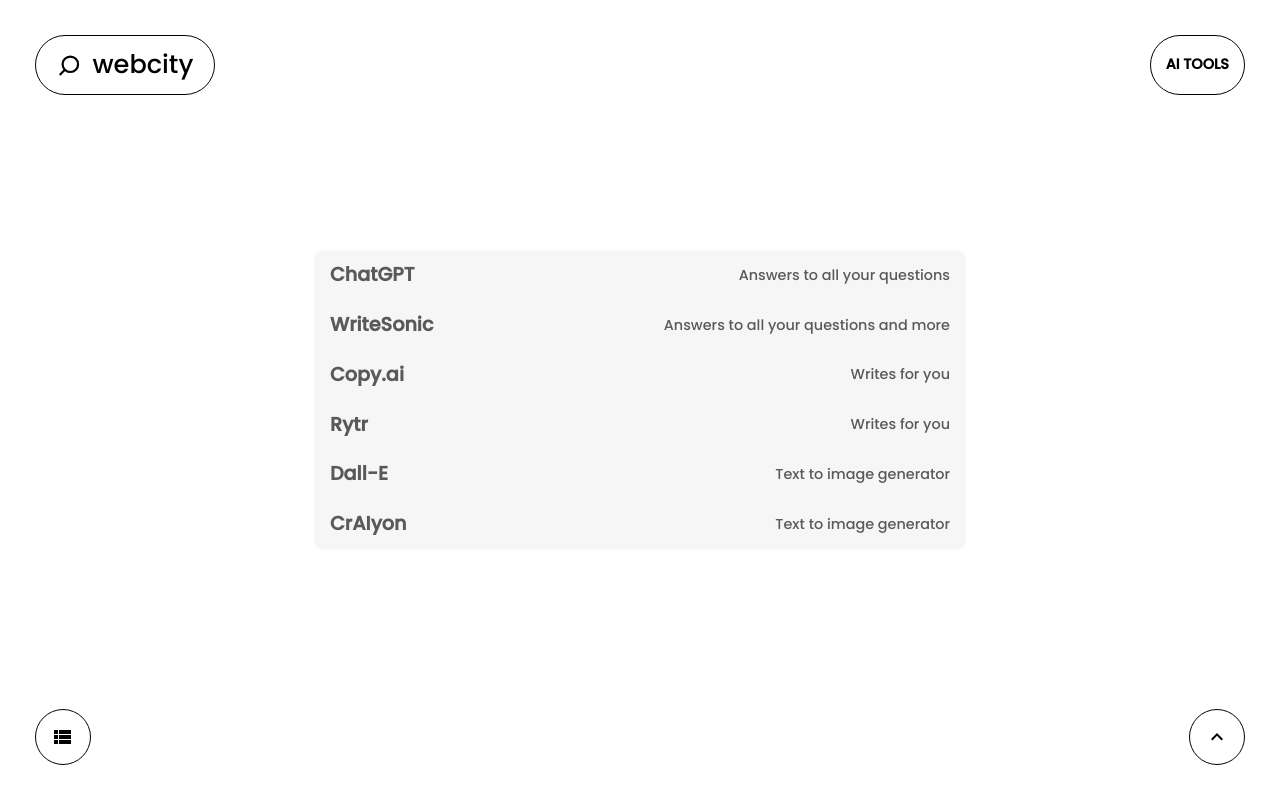
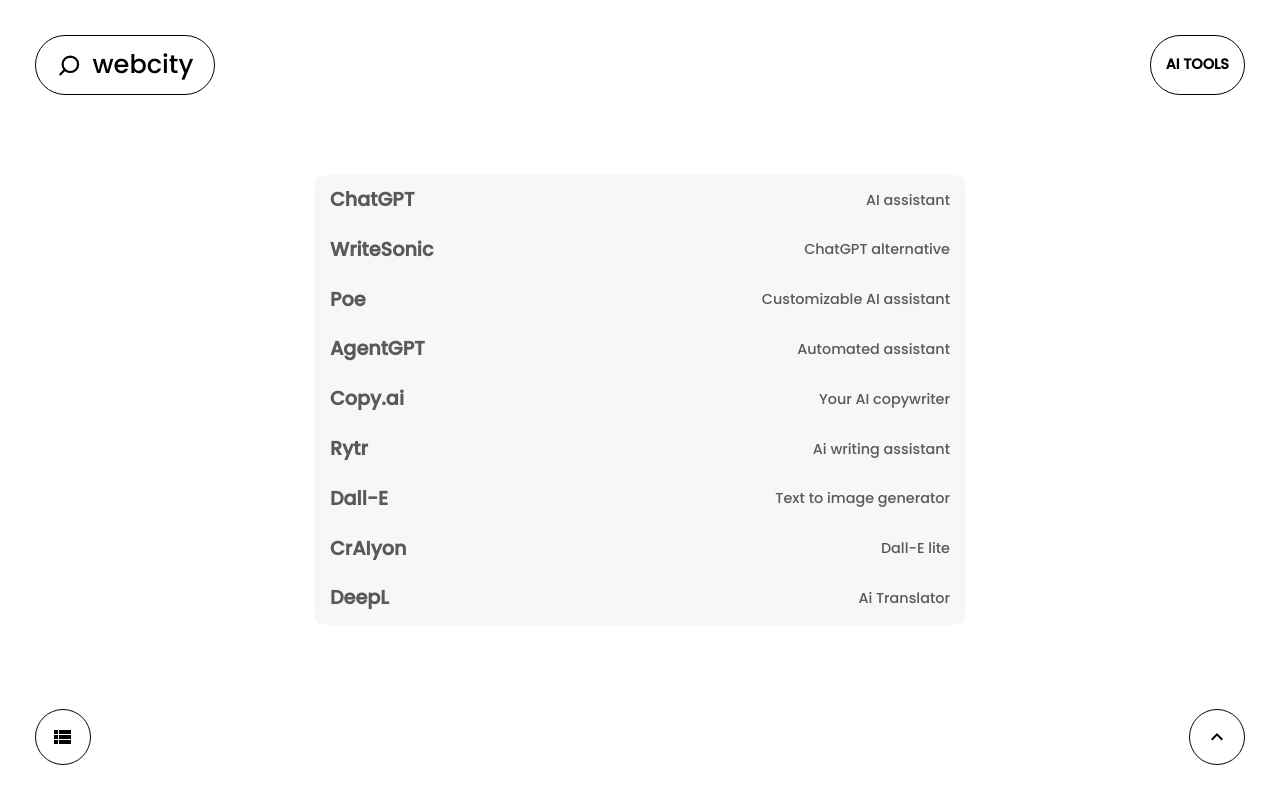
Before and after one commit to M8N-MatanDessaur/webcity-ui-prototype, a React (Create React App) app: page /aitools in a window 1280 px wide. Built offline with nearby package versions, Linux system fonts and the light colour scheme.

Commit message:
Added more tools to the toolbx

```diff
--- a/src/Pages/ToolboxPages/AiTools.jsx
+++ b/src/Pages/ToolboxPages/AiTools.jsx
@@ -9,22 +9,32 @@ import PageIndicator from "../../Components/PageIndicator";
 const links = [
     {
         title: "ChatGPT",
-        description: "Answers to all your questions",
+        description: "AI assistant",
         link: "https://chat.openai.com/"
     },
     {
         title: "WriteSonic",
-        description: "Answers to all your questions and more",
+        description: "ChatGPT alternative",
         link: "https://writesonic.com/"
     },
     {
+        title: "Poe",
+        description: "Customizable AI assistant",
+        link:"https://poe.com/"
+    },
+    {
+        title:"AgentGPT",
+        description:"Automated assistant",
+        link:"https://agentgpt.reworkd.ai/"
+    },
+    {
         title: "Copy.ai",
-        description: "Writes for you",
+        description: "Your AI copywriter",
         link: "https://www.copy.ai/"
     },
     {
         title: "Rytr",
-        description: "Writes for you",
+        description: "Ai writing assistant",
         link: "https://rytr.me/"
     },
     {
@@ -34,9 +44,89 @@ const links = [
     },
     {
         title: "CrAIyon",
-        description: "Text to image generator",
+        description: "Dall-E lite",
         link: "https://www.craiyon.com/"
-    }
+    },
+    {
+        title: "DeepL",
+        description: "Ai Translator",
+        link: "https://www.deepl.com/translator"
+    },
+    {
+        title:"blackbox",
+        description:"AI for programmers",
+        link:"https://www.useblackbox.io/"
+    },
+    {
+        title:"Grammarly",
+        description:"AI writing assistant",
+        link:"https://www.grammarly.com/"
+    },
+    {
+        title:"RunawayMl",
+        description:"AI video & image tools",
+        link:"https://www.runawayml.com/"
+    },
+    {
+        title:"AdCreative",
+        description:"AI ad copy generator",
+        link:"https://adcreative.ai/"
+    },
+    {
+        title:"CopySmith",
+        description:"AI copywriter",
+        link:"https://www.copysmith.ai/"
+    },
+    {
+        title:"Watermark Remover",
+        description:"AI watermark remover",
+        link:"https://www.watermarkremover.io/"
+    },
+    {
+        title:"Cody",
+        description:"AI code generator",
+        link:"https://meetcody.ai/"
+    },
+    {
+        title:"Framer",
+        description:"AI website builder",
+        link:"https://www.framer.com/"
+    },
+    {
+        title:"Mixo",
+        description:"AI website builder",
+        link:"https://www.mixo.io/"
+    },
+    {
+        title:"PDF GPT",
+        description:"AI PDF helper",
+        link:"https://www.pdfgpt.io/"
+    },
+    {
+        title:"ChatPDF",
+        description:"AI PDF helper",
+        link:"https://www.chatpdf.com/"
+    },
+    {
+        title:"ProMind",
+        description:"AI content generator",
+        link:"https://promind.ai/minds/"
+    },
+    {
+        title:"BuildT",
+        description:"AI developer helper",
+        link:"https://www.buildt.ai/"
+    },
+    {
+        title:"HuggingFace",
+        description:"AI playground",
+        link:"https://huggingface.co/"
+    },
+    {
+        title:"AI Trends",
+        description:"AI Tools & News",
+        link:"https://aitrends.com/"
+    },
 ];
 
 
--- a/src/Pages/ToolboxPages/GamesTools.jsx
+++ b/src/Pages/ToolboxPages/GamesTools.jsx
@@ -127,7 +127,27 @@ const links = [
         title: "SuperMarkupWorld",
         description: "game to learn HTML",
         link: "https://supermarkupworld.com/"
-    }
+    },
+    {
+        title: "Flexbox Zombies",
+        description: "Flexbox mastering game",
+        link: "https://mastery.games/flexboxzombies/"
+    },
+    {
+        title: "Grid Critters",
+        description: "Grid mastering game",
+        link: "https://mastery.games/p/gridcritters/"
+    },
+    {
+        title: "designercize",
+        description: "UI design mastering game",
+        link: "https://www.designercize.com/"
+    },
+    {
+        title:"AI Dungeon",
+        description:"AI text adventure",
+        link:"https://play.aidungeon.io/"
+    },
 ];
 
 
--- a/src/Pages/ToolboxPages/IllustrationsTools.jsx
+++ b/src/Pages/ToolboxPages/IllustrationsTools.jsx
@@ -63,6 +63,21 @@ const links = [
         link: "https://iconer.app/"
     },
     {
+        title: "Iconfinder",
+        description: "Icons for the web",
+        link: "https://www.iconfinder.com/"
+    },
+    {
+        title: "Iconscout",
+        description: "Icons for the web",
+        link: "https://iconscout.com/"
+    },
+    {
+        title:"Phosphor Icons",
+        description:"Icons for the web",
+        link:"https://phosphoricons.com/"
+    },
+    {
         title: "OpenCursors",
         description: "Cursors for the web",
         link: "http://www.rw-designer.com/cursor-library"
--- a/src/Pages/ToolboxPages/MoreTools.jsx
+++ b/src/Pages/ToolboxPages/MoreTools.jsx
@@ -141,6 +141,26 @@ const links = [
         title: "10015-Tools",
         description: "Handy set of web tools",
         link: "https://10015.io/"
+    },
+    {
+        title: "Background Remover",
+        description: "Remove background",
+        link: "https://www.remove.bg/"
+    },
+    {
+        title: "Framer Motion",
+        description: "React animation library",
+        link: "https://www.framer.com/motion/"
+    },
+    {
+        title: "Snappify",
+        description: "Create a snapcode",
+        link: "https://snappify.com/editor"
+    },
+    {
+        title: "Palette FM",
+        description: "Image colorizer",
+        link: "https://palette.fm/"
     }
 ];
 
```
